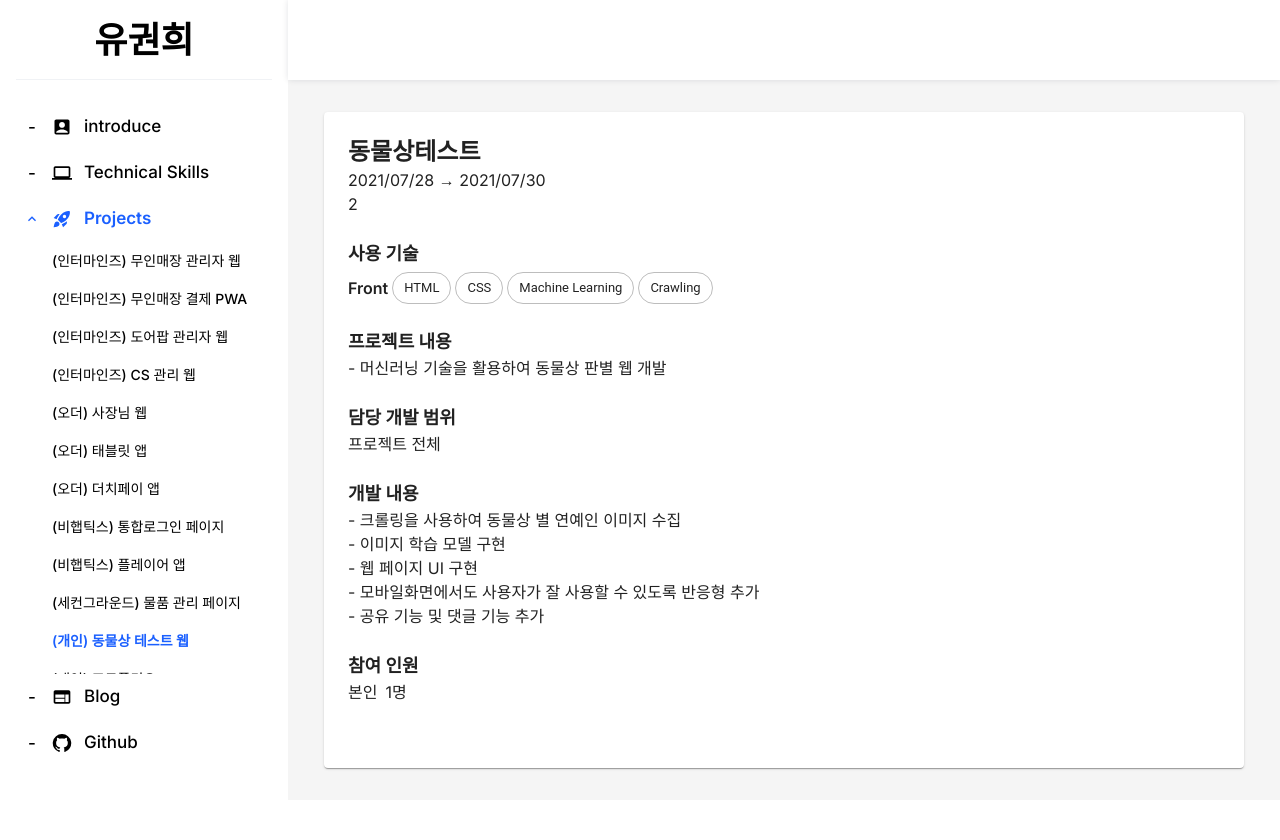
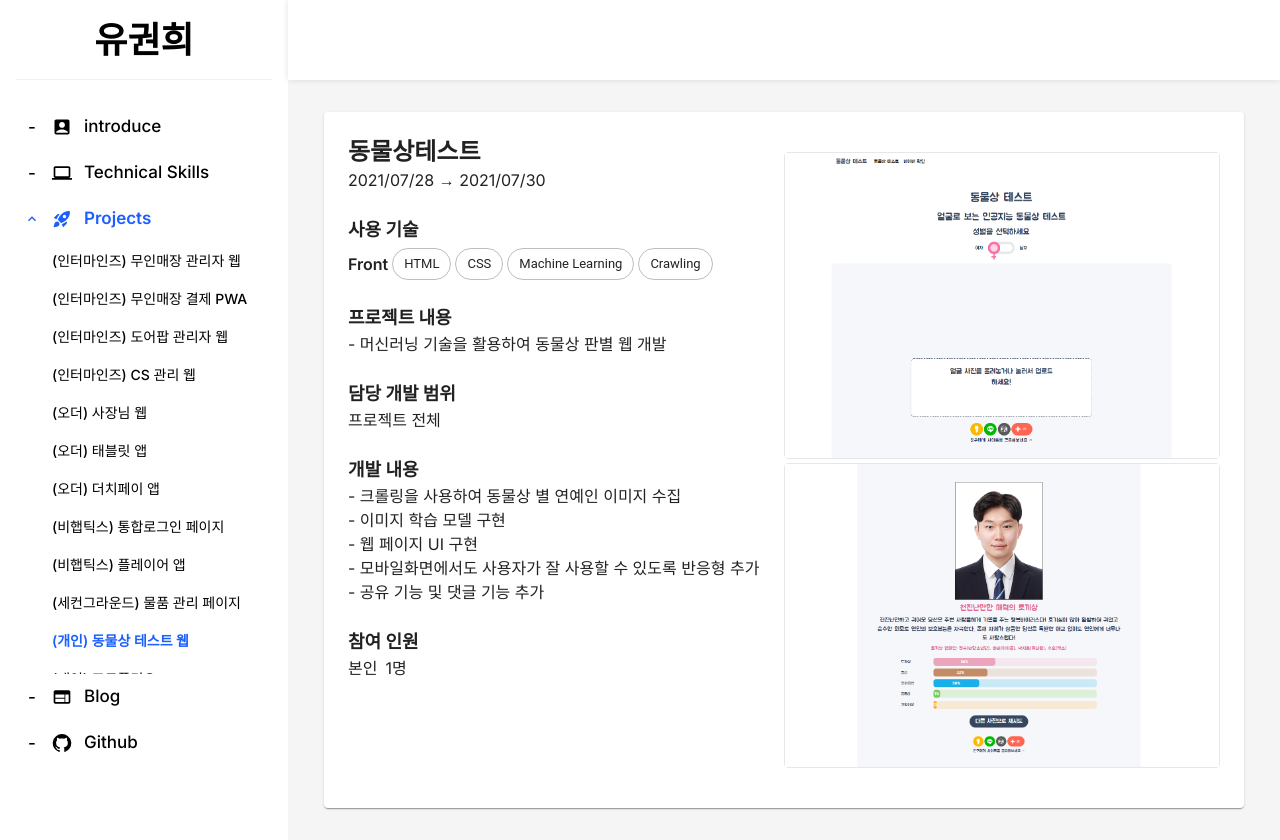
Before and after one commit to Yoogwonhui/portfolio, a Next.js app: page /projects/animal in a window 1280 px wide. Before the commit the page ends 800 px from the top, so only its background shows below. Built offline with nearby package versions, Linux system fonts and the light colour scheme.

Commit message:
Feat : 프로젝트 디테일 페이지 이미지 추가

```diff
--- a/app/(routes)/projects/[projectName]/page.tsx
+++ b/app/(routes)/projects/[projectName]/page.tsx
@@ -3,6 +3,8 @@
 import { projectData } from '@/app/_lib/data';
 import Link from 'next/link';
 import Chip from '@mui/material/Chip';
+import ImageList from '@mui/material/ImageList';
+import ImageListItem from '@mui/material/ImageListItem';
 
 export default function Page({ params }: { params: { projectName: string } }) {
 	const projectName = params.projectName;
@@ -17,13 +19,12 @@ export default function Page({ params }: { params: { projectName: string } }) {
 	const imgCount = projectInfo.imgCount;
 
 	return (
-		<div>
+		<div className="flex flex-col xl:flex-row">
+			<div className="flex-1">
 				<div className="text-xl md:text-2xl font-semibold">
 					{projectInfo.name}
 				</div>
 				<div>{period}</div>
-
-			<div>{imgCount}</div>
 
 				{skills && (
 					<>
@@ -48,7 +49,9 @@ export default function Page({ params }: { params: { projectName: string } }) {
 
 				{details && (
 					<>
-					<div className="font-bold text-lg mt-6">프로젝트 내용</div>
+						<div className="font-bold text-lg mt-6">
+							프로젝트 내용
+						</div>
 						{details.map((detail: string[], index: number) => (
 							<div key={index}>{`- ${detail}`}</div>
 						))}
@@ -57,7 +60,9 @@ export default function Page({ params }: { params: { projectName: string } }) {
 
 				{scope && (
 					<>
-					<div className="font-bold text-lg mt-6">담당 개발 범위</div>
+						<div className="font-bold text-lg mt-6">
+							담당 개발 범위
+						</div>
 						<div>{scope}</div>
 					</>
 				)}
@@ -74,23 +79,53 @@ export default function Page({ params }: { params: { projectName: string } }) {
 				{participants && (
 					<>
 						<div className="font-bold text-lg mt-6">참여 인원</div>
-					{Object.entries(participants).map(([key, value], index) => (
+						{Object.entries(participants).map(
+							([key, value], index) => (
 								<div key={index} className="flex gap-2">
 									<div>{key}</div>
 									<div>{`${value}명`}</div>
 								</div>
-					))}
+							)
+						)}
 					</>
 				)}
 
 				{url && (
 					<>
 						<div className="font-bold text-lg mt-6">URL</div>
-					<Link href={url} target="_blank" className="no-underline">
+						<Link
+							href={url}
+							target="_blank"
+							className="no-underline"
+						>
 							{url}
 						</Link>
 					</>
 				)}
 			</div>
+
+			<div className="flex-1">
+				<ImageList
+					sx={{ width: '100%', height: '77vh' }}
+					cols={projectInfo.imgRatio === 'vertical' ? 2 : 1}
+				>
+					{[...new Array(imgCount)].map((_, index) => (
+						<ImageListItem
+							key={index}
+							className="border border-solid border-gray-200 rounded"
+						>
+							<img
+								src={`/images/projects/${projectName}/${
+									index + 1
+								}.png`}
+								alt=""
+								loading="lazy"
+								style={{ width: '100%', height: 'auto' }}
+							/>
+						</ImageListItem>
+					))}
+				</ImageList>
+			</div>
+		</div>
 	);
 }
--- a/app/_lib/data.ts
+++ b/app/_lib/data.ts
@@ -67,6 +67,7 @@ export const projectData: any = {
 		scope: '프론트엔드',
 		period: '2023/11/20 ~ 2024/03/04',
 		imgCount: 11,
+		imgRatio: 'vertical',
 	},
 	interminds_admin: {
 		name: '(인터마인즈) 관리자웹',
@@ -224,6 +225,7 @@ export const projectData: any = {
 		scope: '프론트엔드',
 		period: '2022/05/02 ~ 2022/08/12',
 		imgCount: 6,
+		imgRatio: 'vertical',
 	},
 	bhaptics_login: {
 		name: '(비햅틱스) 통합로그인 웹페이지',
@@ -250,6 +252,7 @@ export const projectData: any = {
 		period: '2021/10/04 ~ 2021/10/22',
 		imgCount: 3,
 		url: 'https://login.bhaptics.com/',
+		imgRatio: 'vertical',
 	},
 	bhaptics_app: {
 		name: '(비햅틱스) 비햅틱스 플레이어',
@@ -279,6 +282,7 @@ export const projectData: any = {
 		scope: '프론트엔드 및 백엔드',
 		period: '2021/08/16 ~ 2021/12/17',
 		imgCount: 2,
+		imgRatio: 'vertical',
 	},
 	secondGround: {
 		name: '(세컨그라운드) 물품 관리 페이지',
```
Lines whose indentation alone changed are shown as unchanged.
